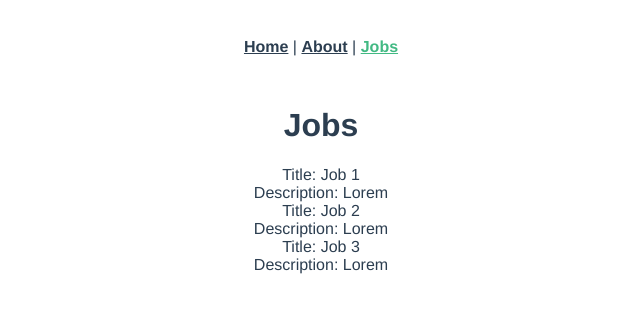
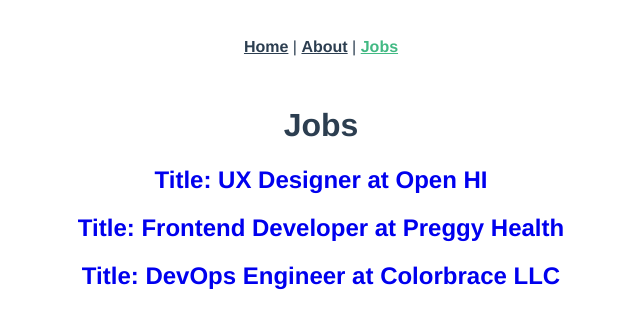
Before and after one commit to NNEUID/vue-three-router, a Vue app: page /jobs in a window 1280 px wide. Shown: the top 328 px of the page, without its empty margins (319-959 px from the left). Built offline with nearby package versions, Linux system fonts and the light colour scheme.

Commit message:
dynamic links

```diff
--- a/src/router/index.js
+++ b/src/router/index.js
@@ -23,7 +23,8 @@ const routes = [
   {
     path: '/jobs/:id',
     name: 'jobdetails',
-    component: JobDetails
+    component: JobDetails,
+    props: true
   }
 ]
 
--- a/src/views/jobs/JobDetails.vue
+++ b/src/views/jobs/JobDetails.vue
@@ -5,9 +5,10 @@
 
 <script>
 export default {
+    props: ['id'],
 data() {
     return {
-        id: this.$route.params.id
+        // id: this.$route.params.id
     }
 }
 }
--- a/src/views/jobs/Jobs.vue
+++ b/src/views/jobs/Jobs.vue
@@ -1,8 +1,9 @@
 <template>
   <h1>Jobs</h1>
-  <div v-for="job in jobs" :key="job.id">
-    <span>Title: {{ job.title }}</span> <br>
-    <span>Description: {{ job.description }}</span> <br>
+  <div v-for="job in jobs" :key="job.id" class="job">
+    <router-link :to="{ name: 'jobdetails', params: { id: job.id } }">
+      <h2>Title: {{ job.title }}</h2>
+    </router-link>
   </div>
 </template>
 
@@ -11,9 +12,9 @@ export default {
   data() {
     return {
       jobs: [
-        { title: 'Job 1', id: 1, description: 'Lorem' },
-        { title: 'Job 2', id: 2, description: 'Lorem' },
-        { title: 'Job 3', id: 3, description: 'Lorem' },
+        { title: 'UX Designer at Open HI', id: 1, description: 'Lorem' },
+        { title: 'Frontend Developer at Preggy Health', id: 2, description: 'Lorem' },
+        { title: 'DevOps Engineer at Colorbrace LLC', id: 3, description: 'Lorem' },
       ]
     }
 
@@ -22,5 +23,21 @@ export default {
 </script>
 
 <style>
+.jobs h2 {
+background: #f4f4f4;
+padding: 20px;
+border-radius: 10px;
+margin: 10px auto;
+max-width: 600px;
+cursor: pointer;
+color: #444;
+}
 
+.job h2:hover {
+  background: #ddd;
+}
+
+.job a {
+  text-decoration: none;
+}
 </style>
```
